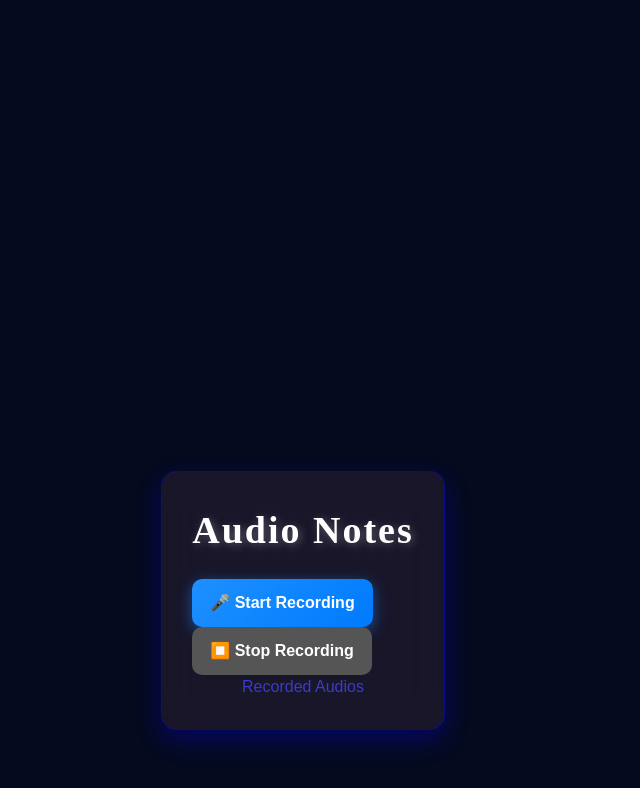
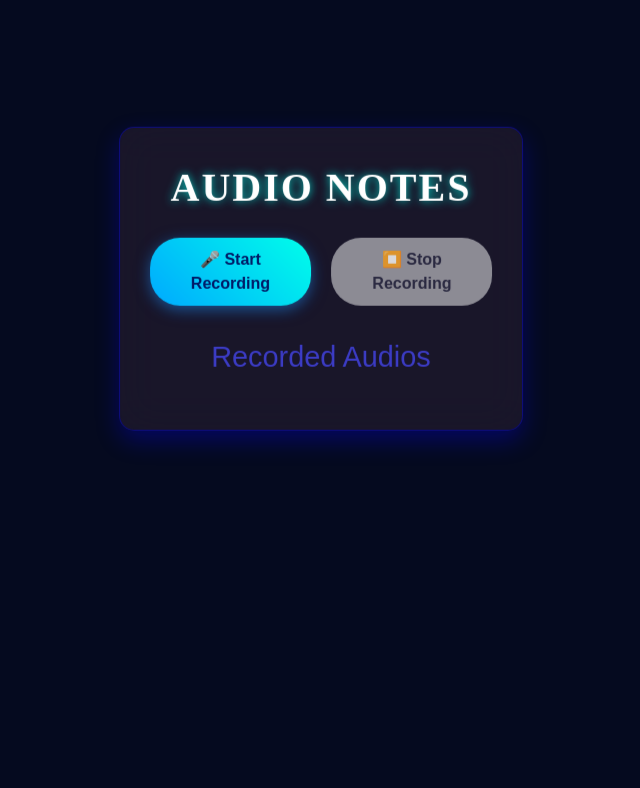
Before and after one commit to Vaish-011/NoteXpress, a React (Create React App) app in the folder Frontend/fe/: page /audio-notes in a window 1280 px wide. Shown: the top 788 px of the page, without its empty margins (337-977 px from the left). Built offline with nearby package versions, Linux system fonts and the light colour scheme.

Commit message:
"done audio"

```diff
--- a/Frontend/fe/src/components/AudioNotes/AudioRecorder.css
+++ b/Frontend/fe/src/components/AudioNotes/AudioRecorder.css
@@ -1,155 +1,116 @@
-/* Import futuristic font */
-@import url('https://fonts.googleapis.com/css2?family=Orbitron:wght@600&display=swap');
-
-/* Audio Recorder - Glassmorphic 3D Effect */
-.audio-recorder {
-    width: 50vw;
-    max-width: 600px;
-    margin: 50px auto;
-    text-align: center;
-    background: rgba(0, 0, 30, 0.7); /* Dark Blue Transparent */
-    backdrop-filter: blur(20px);
-    padding: 30px;
-    border-radius: 15px;
-    box-shadow: 0px 10px 25px rgba(0, 0, 255, 0.3); /* Neon Blue Glow */
-    border: 1px solid rgba(0, 0, 255, 0.4);
-    animation: fadeIn 1s ease-out;
+/* General Reset */
+* {
+    margin: 0;
+    padding: 0;
+    box-sizing: border-box;
   }
 
-/* Header with Neon Glow */
-h2 {
-    font-family: 'Orbitron', sans-serif;
-    font-size: 24px;
-    text-transform: uppercase;
-    font-weight: bold;
-    background: linear-gradient(45deg, #00aaff, #00ffea);
-    -webkit-background-clip: text;
-    -webkit-text-fill-color: transparent;
-    text-shadow: 0 0 10px rgba(0, 140, 255, 0.8);
-    margin-bottom: 20px;
+  /* Container Styling */
+  .container {
+    background: rgba(0, 0, 30, 0.8); /* Semi-transparent dark blue */
+    border-radius: 15px;
+    padding: 30px;
+    max-width: 600px;
+    width: 90%;
+    box-shadow: 0px 10px 25px rgba(0, 0, 255, 0.3); /* Glow effect */
+    text-align: center;
+    animation: fadeIn 1s ease-out;
+
+
+   /* Centering within body */
+   position: relative;
+   top: 40%;
+   left: 40%;
+   transform: translate(-40%, -40%);
  }
 
-/* Controls - Start/Stop Buttons */
-.controls {
-    margin: 20px 0;
+  /* Header */
+  h1 {
+    font-size: 2.5rem;
+    text-transform: uppercase;
+    margin-bottom: 20px;
+    color: #00ffea;
+    text-shadow: 0 0 10px rgba(0, 255, 234, 0.8);
+  }
+
+  /* Buttons Section */
+  .buttons {
     display: flex;
     justify-content: center;
     gap: 20px;
+    margin-bottom: 30px;
   }
 
-/* Buttons - 3D Neon Glass Effect */
   button {
-    display: flex;
-    align-items: center;
-    justify-content: center;
-    gap: 5px;
-    font-size: 16px;
-    padding: 12px 20px;
+    background: linear-gradient(45deg, #00aaff, #00ffea);
     border: none;
+    border-radius: 30px;
+    color: #001a66;
+    font-size: 1rem;
+    padding: 10px 20px;
     cursor: pointer;
-    border-radius: 10px;
-    font-weight: bold;
-    background: linear-gradient(145deg, #0044ff, #001a66);
-    color: white;
-    box-shadow: 3px 3px 10px #0000ff, -3px -3px 10px #0055ff;
-    transition: 0.3s ease;
+    transition: all 0.3s ease;
   }
 
   button:hover {
-    background: linear-gradient(145deg, #001a66, #0044ff);
-    box-shadow: 0 0 15px #00ccff;
-    transform: scale(1.05);
+    transform: translateY(-3px);
+    box-shadow: 0px 5px 15px rgba(0, 255, 234, 0.5);
   }
 
   button:disabled {
-    background: #333;
-    color: gray;
+    background: rgba(255, 255, 255, 0.5);
     cursor: not-allowed;
-}
-
-button:active {
-    transform: scale(0.95);
-}
-
-/* Start Button */
-.start-btn {
-    background: linear-gradient(145deg, #00ff66, #007a33);
-    box-shadow: 0px 0px 15px rgba(0, 255, 102, 0.8);
-}
-
-.start-btn:hover {
-    background: linear-gradient(145deg, #007a33, #00ff66);
-    box-shadow: 0px 0px 20px rgba(0, 255, 102, 1);
-}
-
-/* Stop Button */
-.stop-btn {
-    background: linear-gradient(145deg, #ff0033, #a00022);
-    box-shadow: 0px 0px 15px rgba(255, 0, 51, 0.8);
-}
-
-.stop-btn:hover {
-    background: linear-gradient(145deg, #a00022, #ff0033);
-    box-shadow: 0px 0px 20px rgba(255, 0, 51, 1);
+    color: rgba(0, 0, 30, 0.7);
   }
 
   /* Recordings Section */
   .recordings {
-    margin-top: 30px;
-    padding: 20px;
-    background: rgba(0, 0, 50, 0.5);
-    border-radius: 15px;
-    border: 1px solid rgba(0, 0, 255, 0.3);
-    box-shadow: inset 0 0 15px rgba(0, 140, 255, 0.5);
+    margin-top: 20px;
   }
 
-/* Individual Audio Item */
+  h2 {
+    font-size: 1.8rem;
+    margin-bottom: 20px;
+  }
+
   .audio-item {
+    background: rgba(255, 255, 255, 0.1);
+    border: 1px solid rgba(0, 0, 255, 0.2);
+    border-radius: 10px;
+    padding: 15px;
+    margin-bottom: 15px;
     display: flex;
     align-items: center;
     justify-content: space-between;
-    margin-bottom: 15px;
-    padding: 15px;
-    border: 1px solid rgba(255, 255, 255, 0.1);
-    border-radius: 10px;
-    background: rgba(0, 0, 50, 0.4);
-    box-shadow: 0px 3px 6px rgba(0, 0, 140, 0.5);
-    transition: 0.3s ease;
   }
 
-.audio-item:hover {
-    transform: scale(1.03);
-    box-shadow: 0px 5px 10px rgba(0, 140, 255, 0.8);
+  audio {
+    width: 70%;
+    border-radius: 5px;
+    outline: none;
   }
 
   /* Delete Button */
   .delete-btn {
-    background: linear-gradient(145deg, #ff5555, #a00022);
-    color: white;
-    padding: 8px 12px;
-    font-size: 14px;
-    font-weight: bold;
+    background: rgba(255, 0, 0, 0.8);
+    color: #fff;
     border: none;
-    border-radius: 10px;
+    border-radius: 50%;
+    width: 40px;
+    height: 40px;
+    display: flex;
+    align-items: center;
+    justify-content: center;
     cursor: pointer;
-    box-shadow: 0 0 10px rgba(255, 80, 80, 0.8);
-    transition: 0.3s ease;
+    transition: all 0.3s ease;
   }
 
   .delete-btn:hover {
-    background: linear-gradient(145deg, #a00022, #ff5555);
-    box-shadow: 0 0 15px rgba(255, 100, 100, 1);
+    background: rgba(255, 0, 0, 1);
     transform: scale(1.1);
   }
 
-/* Audio Element */
-audio {
-    width: 100%;
-    outline: none;
-    filter: drop-shadow(0px 0px 10px rgba(0, 140, 255, 0.8));
-}
-
-/* Animations */
+  /* Fade-in Animation */
   @keyframes fadeIn {
     from {
       opacity: 0;
--- a/Frontend/fe/src/components/AudioNotes/AudioRecorder.jsx
+++ b/Frontend/fe/src/components/AudioNotes/AudioRecorder.jsx
@@ -1,4 +1,5 @@
 import React, { useState, useRef } from "react";
+import "./AudioRecorder.css";
 
 const AudioRecorder = () => {
   const [recordings, setRecordings] = useState([]);
```
Lines whose indentation alone changed are shown as unchanged.
